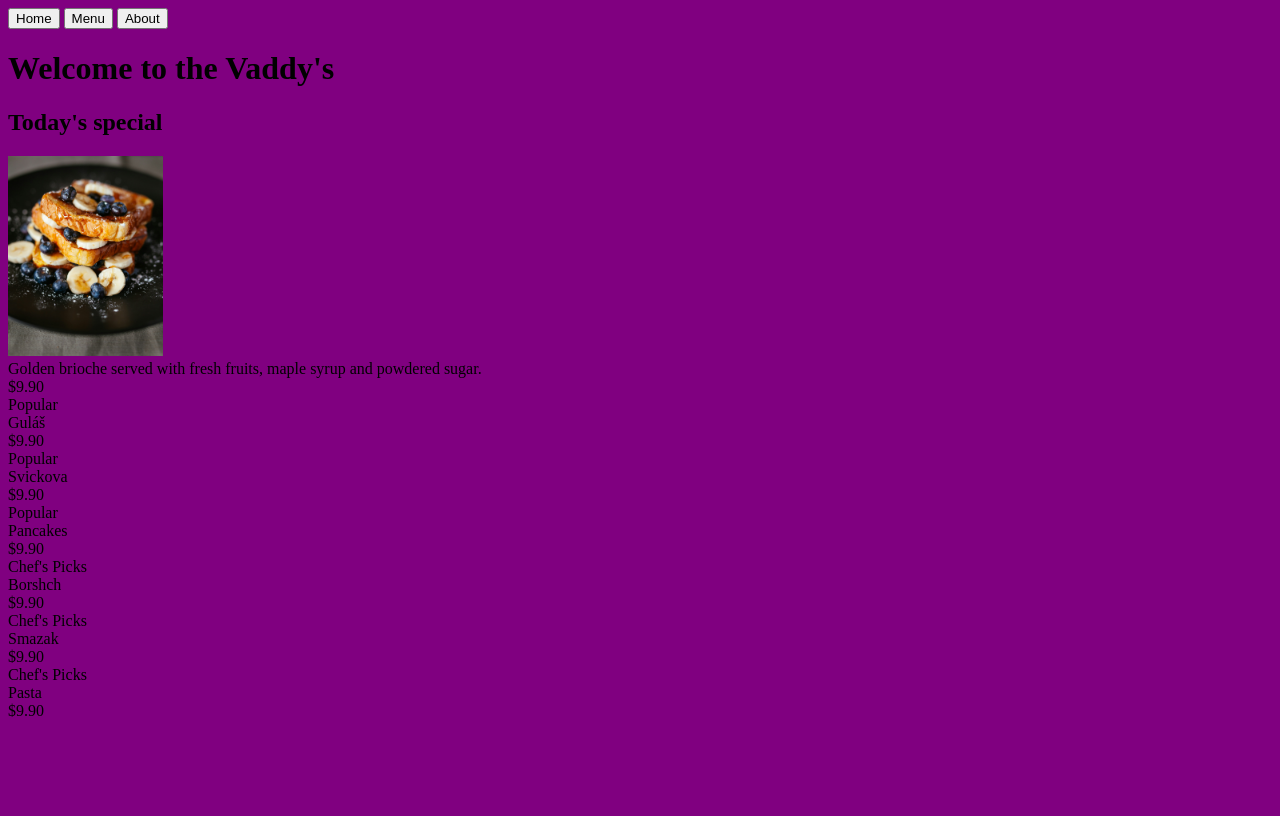
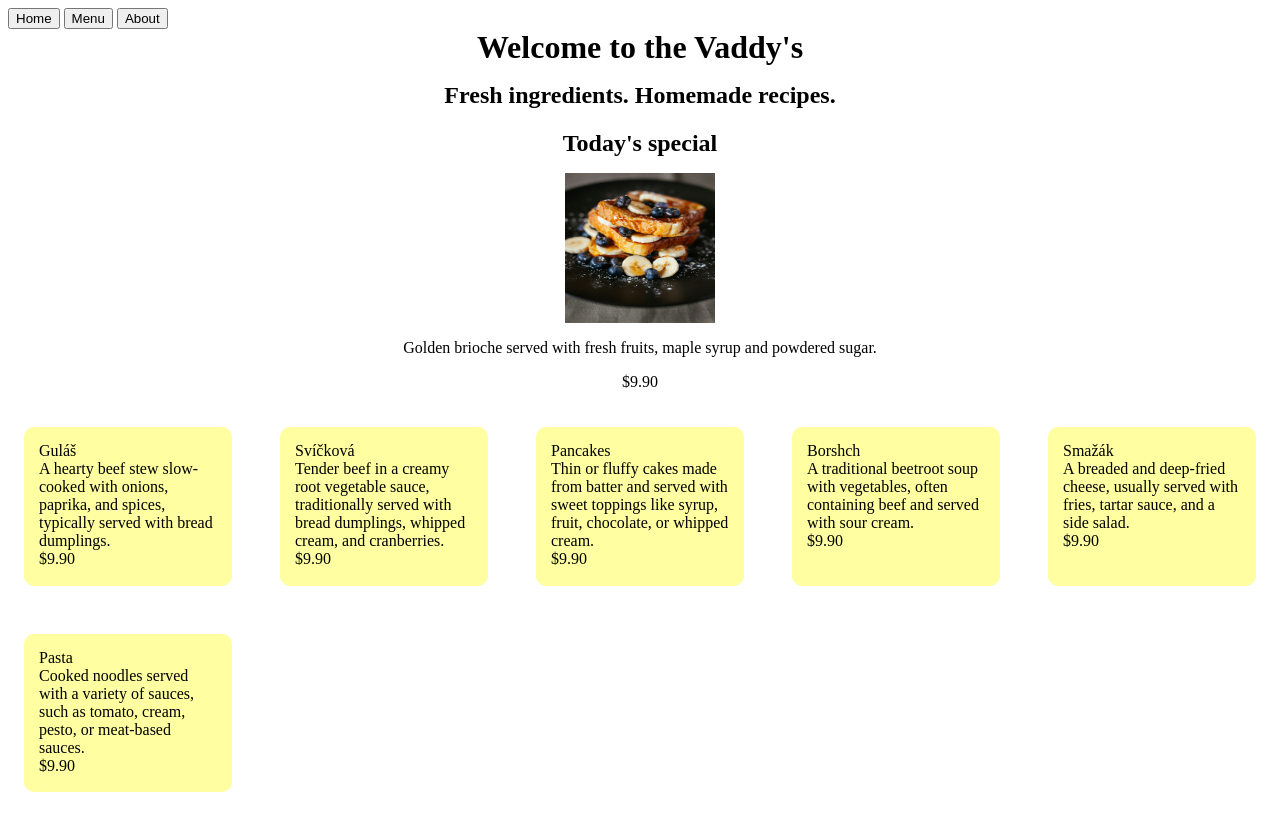
Before and after one commit to melnyk01/TOP-restaurant-page, a website built with webpack: page src/template.html in a window 1280 px wide. Built offline with nearby package versions, Linux system fonts and the light colour scheme.

Commit message:
Improve restaurant lage layout and styling

```diff
--- a/src/content.js
+++ b/src/content.js
@@ -3,85 +3,102 @@ export function displayPageContent() {
     const content = document.querySelector('#content');
 
     // Header
-    const header = document.createElement('h1');
-    const headerText = document.createElement('h2');
-    header.textContent = 'Welcome to the Vaddy\'s';
-    headerText.textContent = 'Fresh ingredients. Homemade recipes.'
+    const header = document.createElement('header');
+    const h1 = document.createElement('h1');
+    const h1Text = document.createElement('h2');
+    h1.textContent = 'Welcome to the Vaddy\'s';
+    h1Text.textContent = 'Fresh ingredients. Homemade recipes.'
+
+    header.appendChild(h1);
+    header.appendChild(h1Text);
 
     // Today's special
     const todaysSpecial = document.createElement('div');
+    todaysSpecial.className = 'special';
     const h2 = document.createElement('h2');
-    const mealImage = document.createElement('img');
-    const mealDescription = document.createElement('div');
+    const specialImage = document.createElement('img');
+    const specialDescription = document.createElement('div');
     const mealPrice = document.createElement('div');
     h2.textContent = 'Today\'s special';
-    mealImage.src = frenchToast;
-    mealDescription.textContent = 'Golden brioche served with fresh fruits, maple syrup and powdered sugar.';
+    specialImage.src = frenchToast;
+    specialDescription.textContent = 'Golden brioche served with fresh fruits, maple syrup and powdered sugar.';
     mealPrice.textContent = '$9.90'
     todaysSpecial.appendChild(h2);
-    todaysSpecial.appendChild(mealImage);
-    todaysSpecial.appendChild(mealDescription);
+    todaysSpecial.appendChild(specialImage);
+    todaysSpecial.appendChild(specialDescription);
     todaysSpecial.appendChild(mealPrice);
 
     content.appendChild(header);
     content.appendChild(todaysSpecial);
 
+    //
+    function createMeal(meal) {
+        const card = document.createElement('div');
+        card.className = 'card';
+        const mealName = document.createElement('div');
+        const mealDescription = document.createElement('div');
+        const mealPrice = document.createElement('div');
+        const mealCategory = document.createElement('div');
+        mealName.textContent = meal.name;
+        mealDescription.textContent = meal.description;
+        mealPrice.textContent = meal.price;
+        mealCategory.textContent = meal.category;
+
+        card.appendChild(mealName);
+        card.appendChild(mealDescription);
+        card.appendChild(mealPrice);
+
+        menu.appendChild(card);
+    }
+
     // Menu
     const menu = document.createElement('div');
-    let menus = [
-        [
+    menu.className = 'menu';
+    let meals = [
         {
             name: 'Guláš',
+            description: 'A hearty beef stew slow-cooked with onions, paprika, and spices, typically served with bread dumplings.',
             price: '$9.90',
             category: 'Popular'
         },
         {
-                name: 'Svickova',
+            name: 'Svíčková',
+            description: 'Tender beef in a creamy root vegetable sauce, traditionally served with bread dumplings, whipped cream, and cranberries.',
             price: '$9.90',
             category: 'Popular'
         },
         {
             name: 'Pancakes',
+            description: 'Thin or fluffy cakes made from batter and served with sweet toppings like syrup, fruit, chocolate, or whipped cream.',
             price: '$9.90',
             category: 'Popular'
         },
-        ],
-        [
         {
             name: 'Borshch',
+            description: 'A traditional beetroot soup with vegetables, often containing beef and served with sour cream.',
             price: '$9.90',
             category: "Chef's Picks",
         },
         {
-                name: 'Smazak',
+            name: 'Smažák',
+            description: 'A breaded and deep-fried cheese, usually served with fries, tartar sauce, and a side salad.',
             price: '$9.90',
             category: "Chef's Picks",
         },
         {
             name: 'Pasta',
+            description: 'Cooked noodles served with a variety of sauces, such as tomato, cream, pesto, or meat-based sauces.',
             price: '$9.90',
             category: "Chef's Picks",
         }
     ]
-    ]
-    for (let category of menus) {
-        const meals = document.createElement('ul');
-        for (const meal of category) {
-            const card = document.createElement('div');
-            const mealCategory = document.createElement('div');
-            const mealName = document.createElement('div');
-            const mealPrice = document.createElement('div');
-            mealCategory.textContent = meal.category;
-            mealName.textContent = meal.name;
-            mealPrice.textContent = meal.price;
-
-            card.appendChild(mealCategory);
-            card.appendChild(mealName);
-            card.appendChild(mealPrice);
-
-            menu.appendChild(card);
-        }
+    for (const meal of meals) {
+        createMeal(meal);
     }
 
     content.appendChild(menu);
 }
+
+const body = document.querySelector('body');
+const footer = document.createElement('footer');
+body.appendChild(footer);
--- a/src/style.css
+++ b/src/style.css
@@ -1,8 +1,71 @@
+h1,
+h2 {
+    padding: 0;
+    margin: 0;
+}
+
 body {
-    background-color: purple;
+    height: 100vh;
+    display: grid;
+    grid-template: auto 1fr auto / 1fr;
+    grid-template-areas: 'hero-header'
+        'content'
+        'footer';
+
+}
+
+div#hero-header {
+    grid-area: hero-header;
+
+}
+
+div#content {
+    grid-area: content;
+    display: grid;
+    grid-template: repeat(3, auto) / 1fr;
+    grid-template-areas: 'header'
+        'special'
+        'menu';
+    gap: 1rem;
 }
 
 img {
-    height: 200px;
-    width: auto;
+    width: 150px;
+    height: 150px;
 }
+
+div#content header {
+    grid-area: header;
+    display: flex;
+    align-items: center;
+    flex-direction: column;
+    gap: 1rem;
+
+}
+
+.special {
+    grid-area: special;
+    display: flex;
+    align-items: center;
+    flex-direction: column;
+    gap: 1rem;
+
+}
+
+.menu {
+    padding: 1rem;
+    display: grid;
+    grid-area: menu;
+    grid-template-columns: repeat(auto-fit, minmax(200px, 1fr));
+    gap: 3rem;
+}
+
+.card {
+    background-color: rgba(255, 255, 66, 0.499);
+    border-radius: 10px;
+    padding: 15px;
+}
+
+footer {
+    grid-area: footer;
+}
--- a/src/template.html
+++ b/src/template.html
@@ -10,7 +10,7 @@
 
 <body>
 
-    <header>
+    <header id="hero-header">
         <button>Home</button>
         <button>Menu</button>
         <button>About</button>
```
Lines whose indentation alone changed are shown as unchanged.
